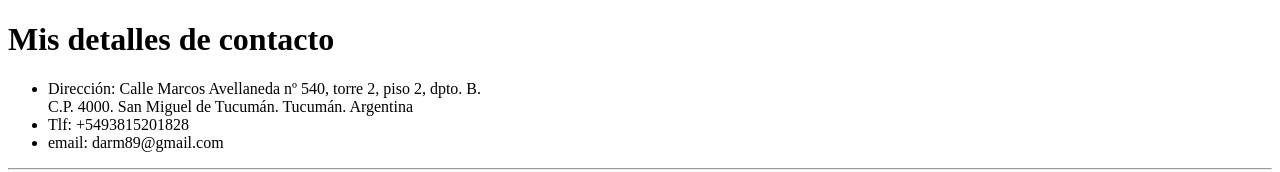
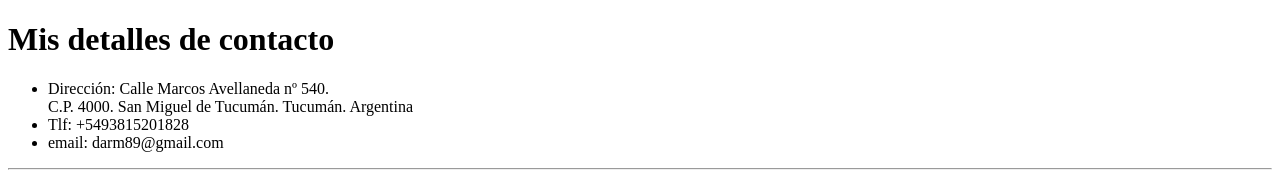
Before and after one commit to darm89/cv, a plain HTML site: page contact.html in a window 1280 px wide. Shown: the top 172 px of the page. Drawn offline with Linux system fonts and the light colour scheme.

Commit message:
Update contact.html

```diff
--- a/contact.html
+++ b/contact.html
@@ -7,7 +7,7 @@
   <body>
     <h1>Mis detalles de contacto</h1>
       <ul>
-        <li>Dirección: Calle Marcos Avellaneda nº 540, torre 2, piso 2, dpto. B.<br> C.P. 4000. San Miguel de Tucumán. Tucumán. Argentina</li>
+        <li>Dirección: Calle Marcos Avellaneda nº 540.<br> C.P. 4000. San Miguel de Tucumán. Tucumán. Argentina</li>
         <li>Tlf: +5493815201828</li>
         <li>email: darm89@gmail.com</li>
       </ul>
```
